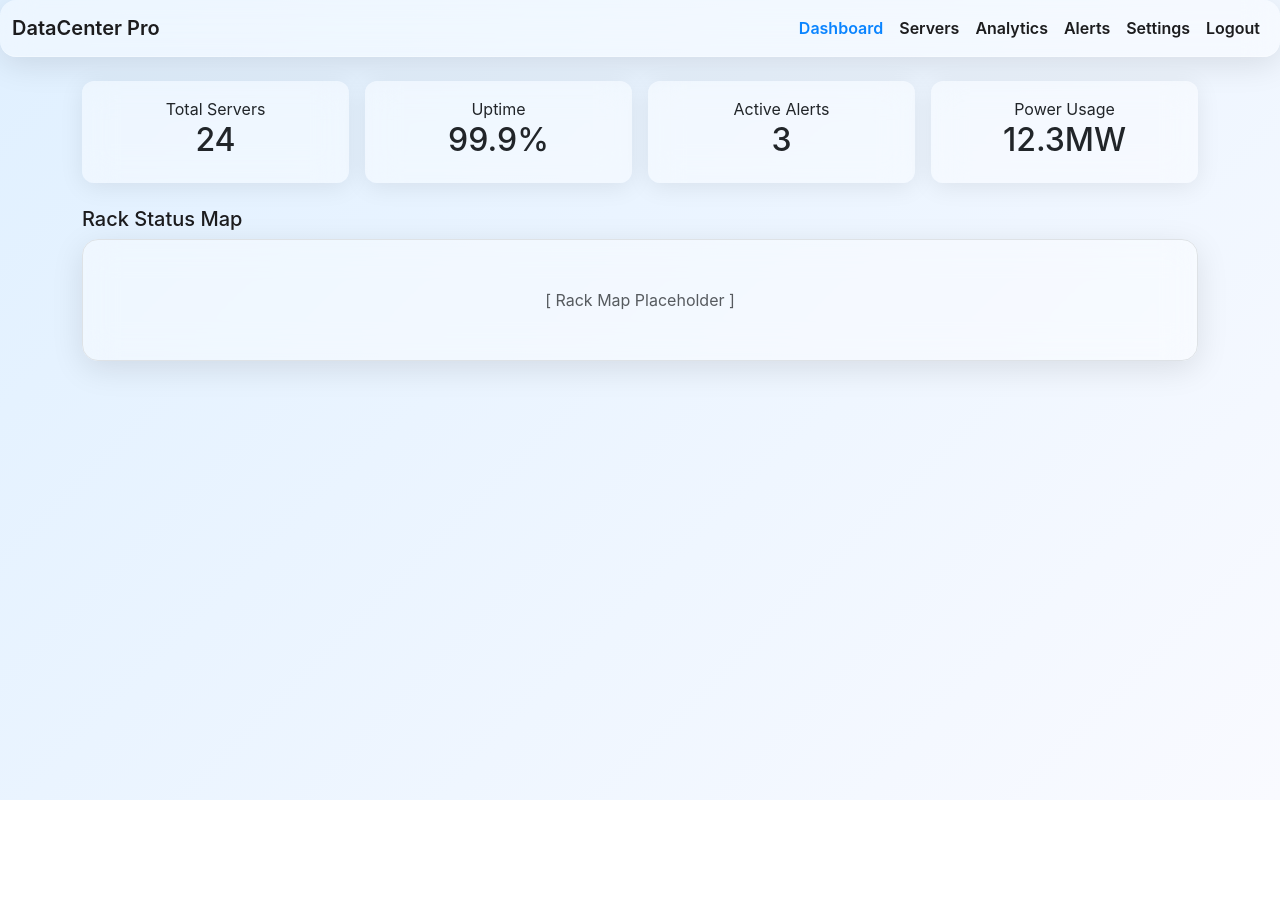
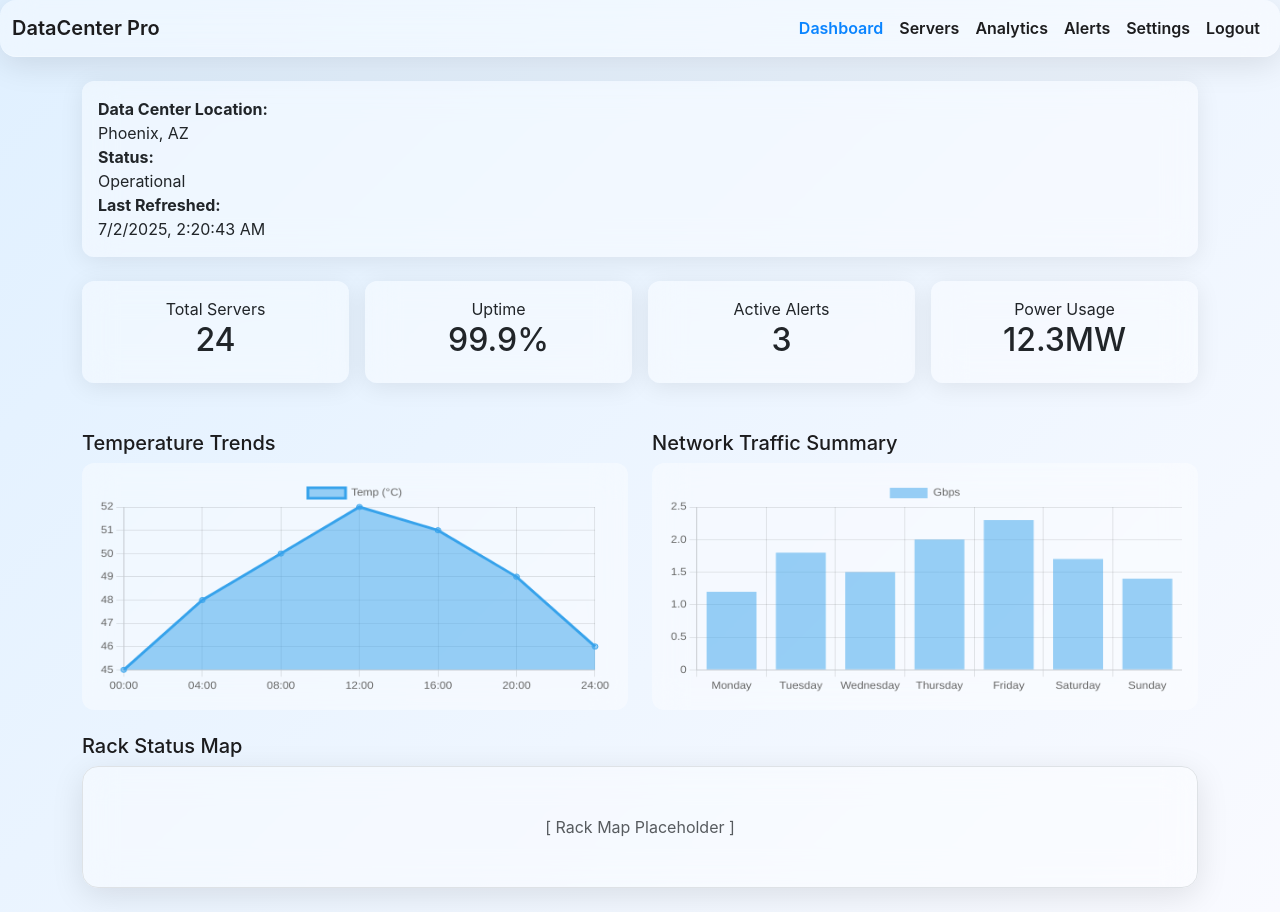
Before and after one commit to tassopsaltakis/UserCenteredMockup640, a plain HTML site: page index.html in a window 1280 px wide. Before the commit the page ends 800 px from the top, so only its background shows below. Drawn offline with nearby package versions, Linux system fonts and the light colour scheme; sample sign-in values are in the browser's storage.

Commit message:
Add dashboard info panel and charts to index.html
Introduced a general info panel displaying data center location, status, and last refreshed time. Added temperature trends and network traffic summary charts using Chart.js, and improved markup structure for clarity and maintainability.

```diff
--- a/index.html
+++ b/index.html
@@ -1,73 +1,84 @@
 <!DOCTYPE html>
 <html lang="en">
 <head>
-  <meta charset="UTF-8" />
-  <meta name="viewport" content="width=device-width,initial-scale=1.0" />
+  <meta charset="UTF-8"/>
+  <meta name="viewport" content="width=device-width,initial-scale=1.0"/>
   <title>Dashboard • DataCenter Pro</title>
   <link
     href="https://cdn.jsdelivr.net/npm/bootstrap@5.3.2/dist/css/bootstrap.min.css"
     rel="stylesheet"
   />
-  <link href="css/style.css" rel="stylesheet" />
+  <link href="css/style.css" rel="stylesheet"/>
 </head>
 <body>
   <nav class="navbar navbar-expand-lg navbar-dark glass">
     <div class="container-fluid">
-      <a class="navbar-brand" href="#">DataCenter Pro</a>
-      <button
-        class="navbar-toggler"
-        data-bs-toggle="collapse"
-        data-bs-target="#navMenu"
-      >
+      <a class="navbar-brand" href="index.html">DataCenter Pro</a>
+      <button class="navbar-toggler" data-bs-toggle="collapse" data-bs-target="#navMenu">
         <span class="navbar-toggler-icon"></span>
       </button>
       <div class="collapse navbar-collapse" id="navMenu">
         <ul class="navbar-nav ms-auto">
-          <li class="nav-item">
-            <a class="nav-link active" href="index.html">Dashboard</a>
-          </li>
-          <li class="nav-item">
-            <a class="nav-link" href="server-details.html">Servers</a>
-          </li>
-          <li class="nav-item">
-            <a class="nav-link" href="analytics.html">Analytics</a>
-          </li>
-          <li class="nav-item">
-            <a class="nav-link" href="alerts.html">Alerts</a>
-          </li>
-          <li class="nav-item">
-            <a class="nav-link" href="settings.html">Settings</a>
-          </li>
-          <li class="nav-item">
-            <a class="nav-link" href="#" id="logout">Logout</a>
-          </li>
+          <li class="nav-item"><a class="nav-link active" href="index.html">Dashboard</a></li>
+          <li class="nav-item"><a class="nav-link" href="server-details.html">Servers</a></li>
+          <li class="nav-item"><a class="nav-link" href="analytics.html">Analytics</a></li>
+          <li class="nav-item"><a class="nav-link" href="alerts.html">Alerts</a></li>
+          <li class="nav-item"><a class="nav-link" href="settings.html">Settings</a></li>
+          <li class="nav-item"><a class="nav-link" href="#" id="logout">Logout</a></li>
         </ul>
       </div>
     </div>
   </nav>
+
   <div class="container py-4">
+    <!-- General Info Panel -->
+    <div class="row mb-4">
+      <div class="col-12">
+        <div class="card glass p-3">
+          <strong>Data Center Location:</strong> Phoenix, AZ<br/>
+          <strong>Status:</strong> Operational<br/>
+          <strong>Last Refreshed:</strong> <span id="lastUpdated">--</span>
+        </div>
+      </div>
+    </div>
+
+    <!-- Summary Cards -->
     <div class="row g-3">
       <div class="col-md-3">
         <div class="card p-3 text-center glass">
-          Total Servers<br /><h2>24</h2>
+          Total Servers<br/><h2>24</h2>
         </div>
       </div>
       <div class="col-md-3">
         <div class="card p-3 text-center glass">
-          Uptime<br /><h2>99.9%</h2>
+          Uptime<br/><h2>99.9%</h2>
         </div>
       </div>
       <div class="col-md-3">
         <div class="card p-3 text-center glass">
-          Active Alerts<br /><h2>3</h2>
+          Active Alerts<br/><h2>3</h2>
         </div>
       </div>
       <div class="col-md-3">
         <div class="card p-3 text-center glass">
-          Power Usage<br /><h2>12.3MW</h2>
+          Power Usage<br/><h2>12.3MW</h2>
         </div>
       </div>
     </div>
+
+    <!-- New Graphs Row -->
+    <div class="row g-4 mt-4">
+      <div class="col-md-6">
+        <h5>Temperature Trends</h5>
+        <canvas id="tempChart" height="150"></canvas>
+      </div>
+      <div class="col-md-6">
+        <h5>Network Traffic Summary</h5>
+        <canvas id="netSummaryChart" height="150"></canvas>
+      </div>
+    </div>
+
+    <!-- Rack Status Map -->
     <div class="mt-4">
       <h5>Rack Status Map</h5>
       <div class="border p-5 text-center text-muted glass">
@@ -75,6 +86,48 @@
       </div>
     </div>
   </div>
+
+  <script src="https://cdn.jsdelivr.net/npm/chart.js"></script>
   <script src="js/auth.js"></script>
+  <script>
+    // Set last refreshed timestamp
+    document.getElementById('lastUpdated').textContent =
+      new Date().toLocaleString();
+
+    // Temperature Trends Chart
+    const tempCtx = document.getElementById('tempChart').getContext('2d');
+    new Chart(tempCtx, {
+      type: 'line',
+      data: {
+        labels: ['00:00','04:00','08:00','12:00','16:00','20:00','24:00'],
+        datasets: [{
+          label: 'Temp (°C)',
+          data: [45,48,50,52,51,49,46],
+          fill: true
+        }]
+      },
+      options: {
+        responsive: true,
+        scales: { y: { beginAtZero: false } }
+      }
+    });
+
+    // Network Traffic Summary Chart
+    const netCtx = document.getElementById('netSummaryChart').getContext('2d');
+    new Chart(netCtx, {
+      type: 'bar',
+      data: {
+        labels: ['Monday','Tuesday','Wednesday','Thursday','Friday','Saturday','Sunday'],
+        datasets: [{
+          label: 'Gbps',
+          data: [1.2, 1.8, 1.5, 2.0, 2.3, 1.7, 1.4]
+        }]
+      },
+      options: {
+        responsive: true,
+        scales: { y: { beginAtZero: true } }
+      }
+    });
+  </script>
 </body>
 </html>
```
